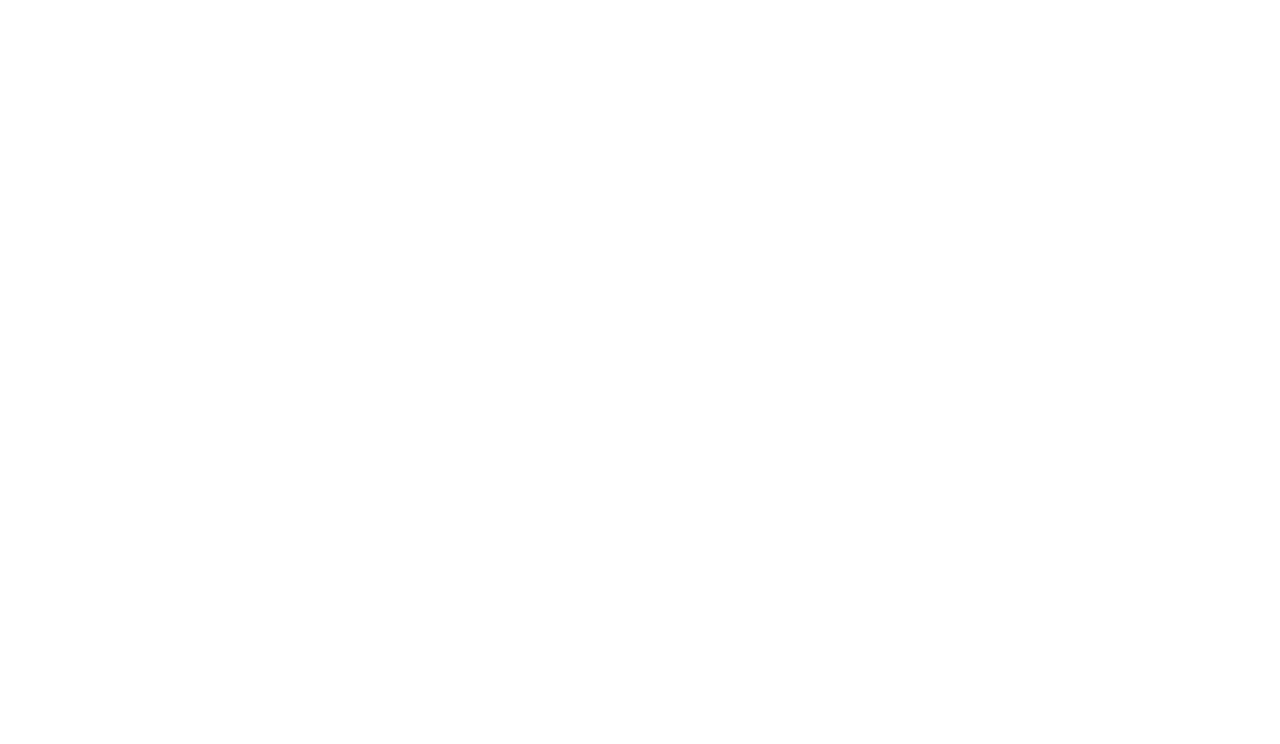
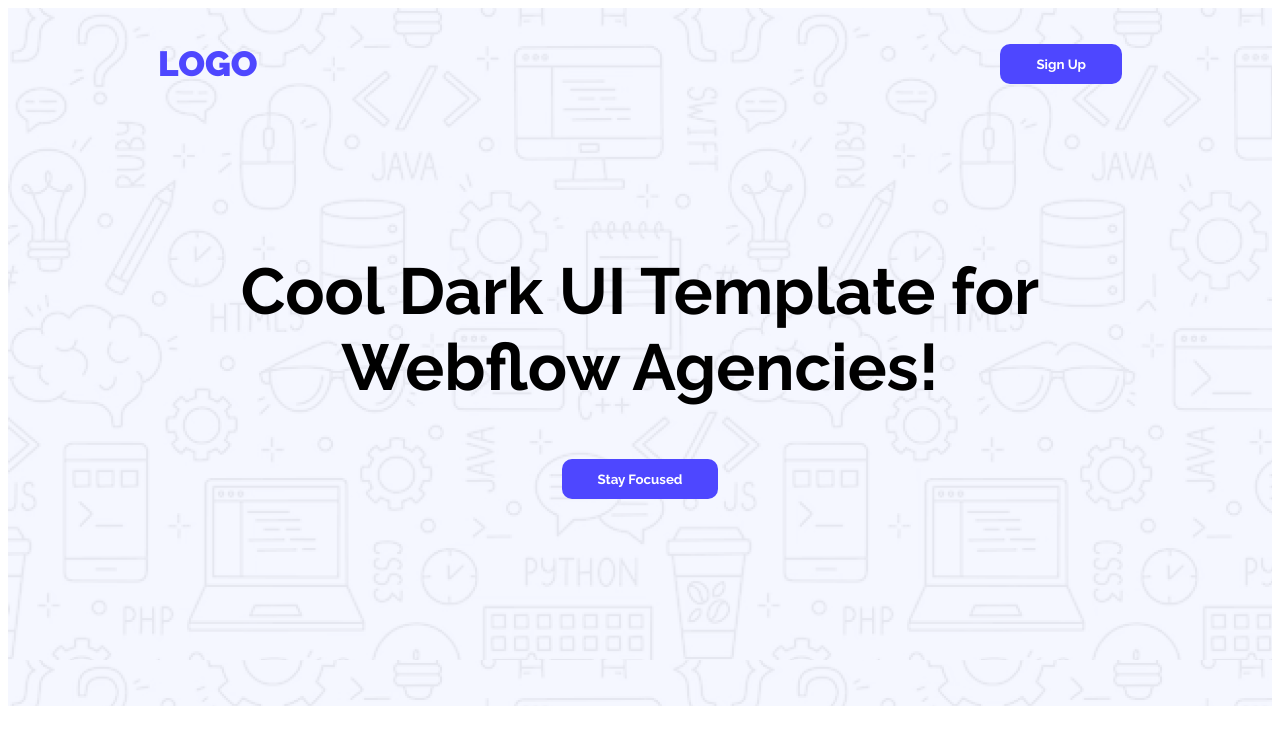
Before and after one commit to Neorex08/Assignment-1, a plain HTML site: page index.html in a window 1280 px wide. Drawn offline with Linux system fonts and the light colour scheme.

Commit message:
added css file and first section

```diff
--- a/index.html
+++ b/index.html
@@ -1,13 +1,36 @@
 <!DOCTYPE html>
 <html lang="en">
-<head>
-    <meta charset="UTF-8">
-    <meta name="viewport" content="width=device-width, initial-scale=1.0">
-    <title>Document</title>
-</head>
-<body>
-    <nav></nav>
-
+  <head>
+    <meta charset="UTF-8" />
+    <meta name="viewport" content="width=device-width, initial-scale=1.0" />
+    <title>Webflow Agencies</title>
+    <link rel="preconnect" href="https://fonts.googleapis.com" />
+    <link rel="preconnect" href="https://fonts.gstatic.com" crossorigin />
+    <link
+      href="https://fonts.googleapis.com/css2?family=Raleway:ital,wght@0,100..900;1,100..900&display=swap"
+      rel="stylesheet"
+    />
+    <link rel="stylesheet" href="simple.css">
+  </head>
+  <body class="raleway-font-simple">
+    <header class="header">
+      <nav>
+        <h3 class="nav-tittle text-primary">LOGO</h3>
+        <ul>
+          <li>
+            <a href=""><button class="primary-btn raleway-font-simple">Sign Up</button></a>
+          </li>
+        </ul>
+      </nav>
+      <section class="banner">
+        <div class="banner-content">
+            <h1 class="banner-tittle">Cool Dark UI Template for
+                <br>Webflow Agencies! </h1>
+            <a href=""><button class="primary-btn raleway-font-simple">Stay Focused</button></a>
+        </div>
+    </section>
+    </header>
+    <main></main>
     <footer></footer>
-</body>
+  </body>
 </html>
--- /dev/null
+++ b/simple.css
@@ -0,0 +1,65 @@
+
+.raleway-font-simple{
+    font-family: "Raleway", sans-serif;
+    font-optical-sizing: auto;
+    font-style: normal;
+    font-variation-settings:
+        "wdth" 100;
+}
+
+/* Header */
+.header{
+    background-image: url(Assets/Hero-bg.png);
+    height: 698px
+}
+
+/* Shared Styles */
+.text-primary{
+    color: #4E47FF;
+}
+
+.primary-btn{
+    background-color: #4E47FF;
+    font-weight: bold;
+    color: white;
+    padding: 12px 36px;
+    border-radius: 10px;
+    font-size: 16;
+    border: none;
+
+}
+
+/* Nav Styles */
+nav {
+    display: flex;
+    align-items: center;
+    justify-content: space-between;
+    margin-left: 150px;
+    margin-right: 150px;
+
+}
+
+.nav-tittle{
+    font-weight: 900;
+    font-size: 35px;
+
+}
+
+nav ul li{
+    list-style: none;
+}
+
+/* banner styles */
+
+.banner{
+    align-items: center;
+    justify-content: center;
+    text-align: center;
+    padding: 80px 20px;
+
+}
+
+.banner-tittle{
+    font-size: 65px;
+    font-weight: 700px;
+}
```
